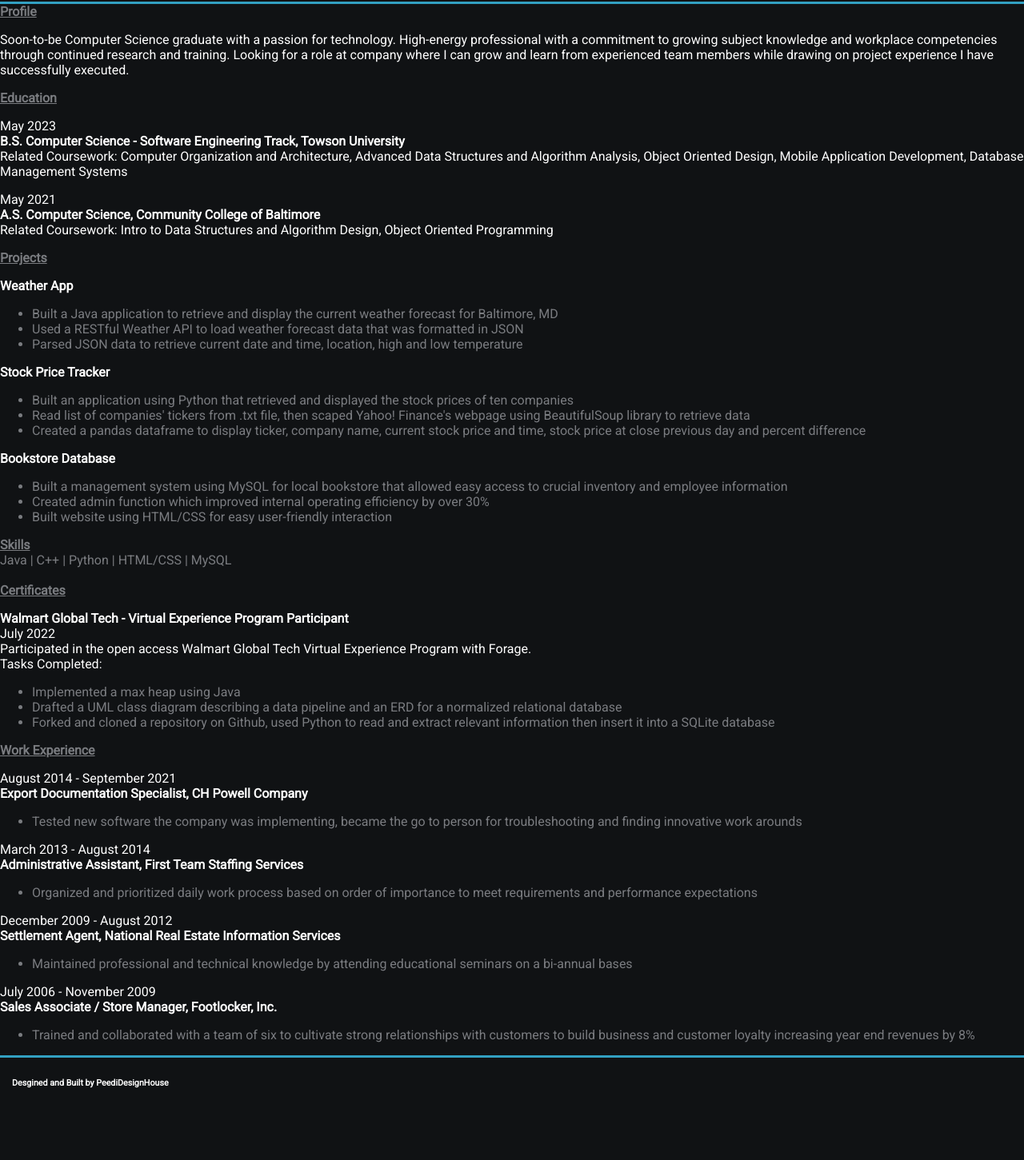
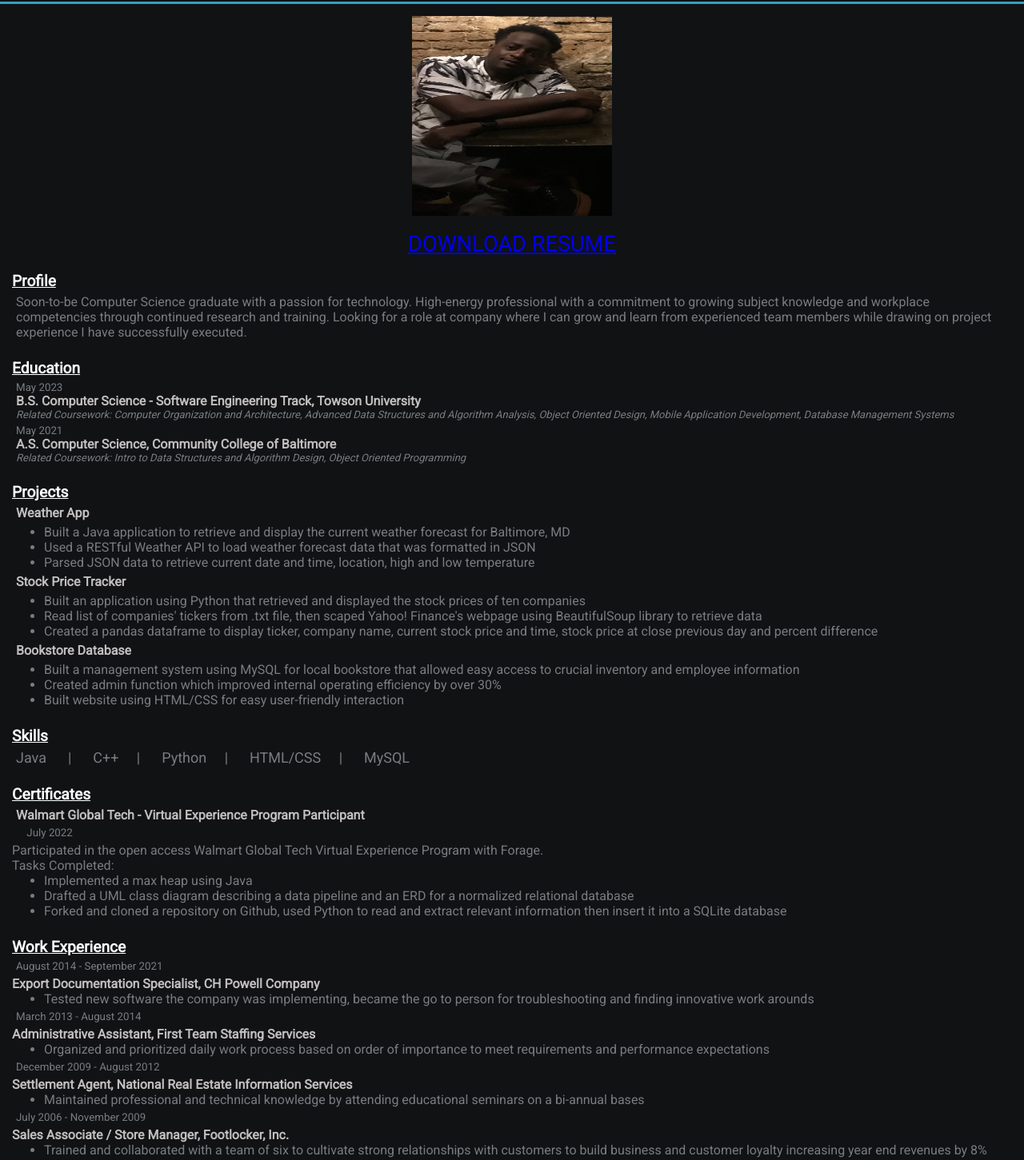
Before and after one commit to pscotland/pscotland.github.io, a plain HTML site: page resume.html in a window 1280 px wide. Shown: the part 58-1509 px from the top of the page at 80% size. Before the commit the page ends 1419 px from the top, so only its background shows below. Drawn offline with Linux system fonts and the light colour scheme.

Commit message:
update resume page with pic and css

```diff
--- a/resume.html
+++ b/resume.html
@@ -23,34 +23,38 @@
         </div>
 
         <div class="resume_main_container">
-            <strong><u>Profile</u></strong>
+            <div class="pic_and_resume">
+                 <img class="profile_pic" src="images/profile_pic.jpeg" width="250" height="250"/><br>
+            <u class="profile_text"><a href="images/PATRICK SCOTLAND - RESUME -CARRER FAIR FALL 2022.pdf" target="_blank" rel="noopener noreferrer">Download Resume</a></u><br><br>
+            </div>
+           <strong class="resume_section_header"><u>Profile</u></strong>
             <p>
                 Soon-to-be Computer Science graduate with a passion for technology. High-energy professional
                 with a commitment to growing subject knowledge and workplace competencies through continued
                 research and training. Looking for a role at company where I can grow
                 and learn from experienced team members while drawing on project experience I have successfully
                 executed.
+            </p><br>
+
+            <strong class="resume_section_header"><u>Education</u></strong>
+            <p class="grad-date">
+                May 2023 <br>
+                <strong class="school_name">B.S. Computer Science - Software Engineering Track, Towson University</strong> <br>
+                <em class="related_coursework"> Related Coursework: Computer Organization and Architecture, Advanced Data Structures
+                and Algorithm Analysis, Object Oriented Design, Mobile Application Development, Database
+                Management Systems</em>
             </p>
 
-            <strong><u>Education</u></strong>
+            <p class="grad-date">
+                May 2021 <br>
+                <strong class="school_name">A.S. Computer Science, Community College of Baltimore</strong> <br>
+                <em class="related_coursework"> Related Coursework: Intro to Data Structures and Algorithm Design, Object Oriented Programming</em>
+
+            </p><br>
+
+            <strong class="resume_section_header"><u>Projects</u></strong><br>
             <p>
-                May 2023 <br>
-                <strong>B.S. Computer Science - Software Engineering Track, Towson University</strong> <br>
-                Related Coursework: Computer Organization and Architecture, Advanced Data Structures
-                and Algorithm Analysis, Object Oriented Design, Mobile Application Development, Database
-                Management Systems
-            </p>
-
-            <p>
-                May 2021 <br>
-                <strong>A.S. Computer Science, Community College of Baltimore</strong> <br>
-                Related Coursework: Intro to Data Structures and Algorithm Design, Object Oriented Programming
-
-            </p>
-
-            <strong><u>Projects</u></strong><br>
-            <p>
-                <strong>Weather App</strong><br>
+                <strong class="project_name">Weather App</strong><br>
                 <ul>
                     <li>Built a Java application to retrieve and display the current weather forecast for Baltimore, MD</li>
                     <li>Used a RESTful Weather API to load weather forecast data that was formatted in JSON</li>
@@ -58,7 +62,7 @@
                 </ul>
             </p>
             <p>
-                <strong>Stock Price Tracker</strong><br>
+                <strong class="project_name">Stock Price Tracker</strong><br>
                 <ul>
                     <li>Built an application using Python that retrieved and displayed the stock prices of ten companies</li>
                     <li>Read list of companies' tickers from .txt file, then scaped Yahoo! Finance's webpage using BeautifulSoup library to retrieve data</li>
@@ -66,21 +70,22 @@
                 </ul>
             </p>
             <p>
-                <strong>Bookstore Database</strong><br>
+                <strong class="project_name">Bookstore Database</strong><br>
                 <ul>
                     <li>Built a management system using MySQL for local bookstore that allowed easy access to crucial inventory and employee information </li>
                     <li>Created admin function which improved internal operating efficiency by over 30%</li>
                     <li>Built website using HTML/CSS for easy user-friendly interaction</li>
                 </ul>
-            </p>
+            </p><br>
 
-            <strong><u>Skills</u></strong><br>
-            Java | C++ |  Python | HTML/CSS | MySQL <br>
-            <br>
-            <strong><u>Certificates</u></strong>
+            <strong class="resume_section_header"><u>Skills</u></strong><br>
+            <p class="skills_content">Java &emsp; | &emsp; C++ &emsp;| &emsp; Python &emsp;| &emsp; HTML/CSS &emsp;| &emsp; MySQL </p> <br>
+
+
+            <strong class="resume_section_header"><u>Certificates</u></strong>
             <p>
-                <strong>Walmart Global Tech - Virtual Experience Program Participant</strong><br>
-                July 2022 <br>
+                <strong class="cert_name">Walmart Global Tech - Virtual Experience Program Participant</strong><br>
+                <p class="grad-date">&emsp;July 2022</p>
                 Participated in the open access Walmart Global Tech Virtual Experience Program with Forage. <br>
                 Tasks Completed: <br>
                 <ul>
@@ -88,33 +93,33 @@
                     <li>Drafted a UML class diagram describing a data pipeline and an ERD for a normalized relational database</li>
                     <li>Forked and cloned a repository on Github, used Python to read and extract relevant information then insert it into a SQLite database</li>
                 </ul>
-            </p>
+            </p><br>
 
-            <strong><u>Work Experience</u></strong>
+            <strong class="resume_section_header"><u>Work Experience</u></strong>
             <p>
-                August 2014 - September 2021 <br>
-                <strong>Export Documentation Specialist, CH Powell Company</strong>
+                <p class="grad-date">August 2014 - September 2021</p>
+                <strong class="school_name">Export Documentation Specialist, CH Powell Company</strong>
                 <ul>
                     <li>Tested new software the company was implementing, became the go to person for troubleshooting and finding innovative work arounds</li>
                 </ul>
             </p>
             <p>
-                March 2013 - August 2014 <br>
-                <strong>Administrative Assistant, First Team Staffing Services</strong>
+                <p class="grad-date">March 2013 - August 2014</p>
+                <strong class="school_name">Administrative Assistant, First Team Staffing Services</strong>
                 <ul>
                     <li>Organized and prioritized daily work process based on order of importance to meet requirements and performance expectations</li>
                 </ul>
             </p>
             <p>
-                December 2009 - August 2012 <br>
-                <strong>Settlement Agent, National Real Estate Information Services</strong>
+                <p class="grad-date">December 2009 - August 2012</p>
+                <strong class="school_name">Settlement Agent, National Real Estate Information Services</strong>
                 <ul>
                     <li>Maintained professional and technical knowledge by attending educational seminars on a bi-annual bases</li>
                 </ul>
             </p>
             <p>
-                July 2006 - November 2009 <br>
-                <strong>Sales Associate / Store Manager, Footlocker, Inc.</strong>
+                <p class="grad-date">July 2006 - November 2009</p>
+                <strong class="school_name">Sales Associate / Store Manager, Footlocker, Inc.</strong>
                 <ul>
                     <li>Trained and collaborated with a team of six to cultivate strong relationships with customers to build business and customer loyalty increasing year end revenues by 8%</li>
                 </ul>
--- a/style.css
+++ b/style.css
@@ -21,7 +21,7 @@ html, body{
 }
 
 
-
+/* header and section-1 */
   header{
     color: #ffffff;
     padding-top: 10px;
@@ -48,24 +48,22 @@ header{
     font-weight: bold;
   }
 
+  /* section-2 name, links and about me */
   .section-2{
     padding-top: 4vh;
     color:#ffffff;
     text-align: center;
   }
-
   .section-2 p{
     font-size: 1.1rem;
     padding-bottom: 10px;
     margin:0;
   }
-
   .about_me{
     color: #7A7C80;
     padding: 15px;
     text-align: center;
   }
-
   .section-2 h2{
     font-size: 1.7rem;
     margin-bottom: 10px;
@@ -75,6 +73,7 @@ header{
     padding: 5px;
   }
 
+/* Footer and section-3, footer for home and resume different for now need to fix later */
   footer {
     grid-row-start: 2;
     grid-row-start: 3;
@@ -92,6 +91,62 @@ footer {
     right:0;
   }
 
+
+/* RESUME PAGE */
+  .resume_main_container{
+    padding: 15px;
+  }
+  .resume_section_header{
+    color: #ffffff;
+    font-size:larger;
+  }
+  .profile_pic{
+    display: block;
+    margin-left: auto;
+    margin-right: auto;
+  }
+  .pic_and_resume{
+    text-align: center;
+    text-transform: uppercase;
+    font-size: 16px;
+  }
+  .profile_text{
+    font-size: 1.7rem;
+    padding: 5px;
+  }
+  .resume_main_container p{
+    color: #7A7C80;
+  }
+  .related_coursework{
+    font-size: small;
+  }
+  .school_name{
+    color:rgb(195, 190, 190);
+    font-size:medium;
+  }
+  .project_name{
+    color:rgb(195, 190, 190);
+    font-size:medium;
+  }
+  .grad-date{
+    font-size: smaller;
+  }
+  .skills_content{
+    font-size: large;
+  }
+  .cert_name{
+    color:rgb(195, 190, 190);
+    font-size:medium;
+  }
   p{
-    color: #ffffff;
+    margin: 5px;
   }
+  ul{
+    margin: 0;
+  }
+
+
+/* PROJECTS PAGE */
+  .projects_main_container{
+  padding: 15px;
+  }
```
Also changed, not shown: projects.html (+4 -1 lines), images/profile_pic.jpeg (added), 2 other files. Lines whose indentation alone changed are shown as unchanged.
